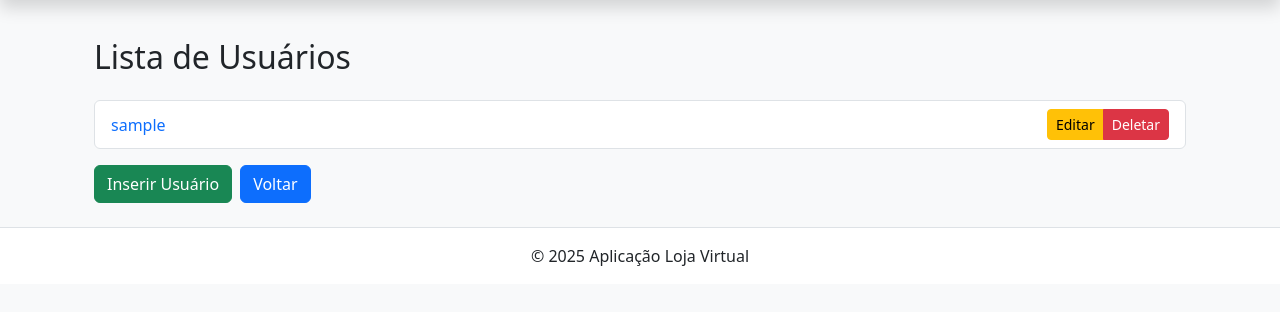
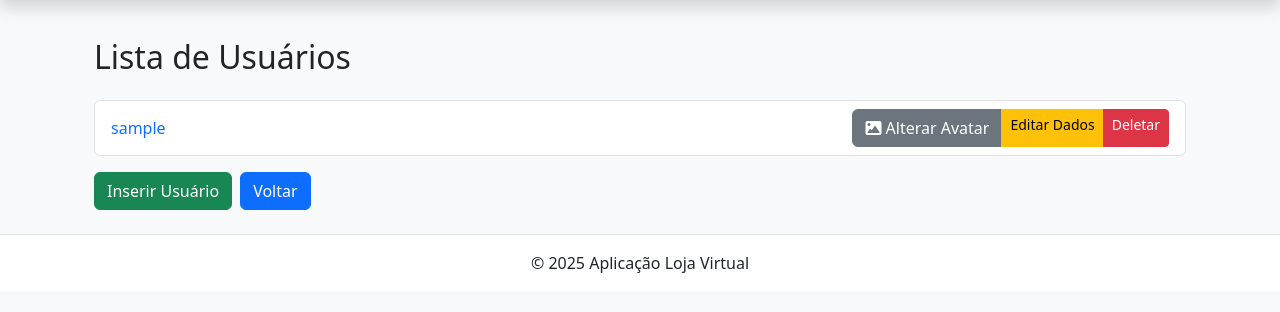
Before and after one commit to ThaisTMartins/SuaPrimeiraPagina-Teixeira, a Django app: page /usuarios/ in a window 1280 px wide. Shown: the part 56-368 px from the top of the page. Run offline with Django 5.2, Linux system fonts and the light colour scheme; the visitor is signed in with stand-in values (Sample User, id 1); data comes from the database, SQL or seed files in the repository; both versions use the stored data as it was before the commit; some libraries are stand-ins or nearby versions.

Commit message:
adição de avatar

```diff
--- a/App/templates/App/lista_usuario.html
+++ b/App/templates/App/lista_usuario.html
@@ -15,7 +15,10 @@
                         </a>
                             <div class="btn-group">
                                 {% if request.user.is_authenticated and request.user.is_superuser or request.user.pk == usuario.id %}
-                                    <a href="{% url 'editar_usuario' usuario.id %}" class="btn btn-warning btn-sm">Editar</a>
+                                    <a href="{% url 'editar_avatar' %}" class="btn btn-secondary">
+                                        <i class="fas fa-image"></i> Alterar Avatar
+                                    </a>
+                                    <a href="{% url 'editar_usuario' usuario.id %}" class="btn btn-warning btn-sm">Editar Dados</a>
                                 {% endif %}
                                 {% if request.user.is_authenticated and request.user.is_superuser %}
                                     <a href="{% url 'deletar_usuario' usuario.id %}" class="btn btn-danger btn-sm">Deletar</a>
--- a/App/urls.py
+++ b/App/urls.py
@@ -5,6 +5,8 @@ from .views import (lista_usuarios, lista_categorias, detalhe_usuarios,
                     deletar_categoria, deletar_interesse, deletar_usuario)
 from .views import produto_list_view, produto_create_view, produto_update_view, produto_delete_view, produto_detail_view
 from django.contrib.auth import views as auth_views
+from django.conf import settings
+from django.conf.urls.static import static
 
 urlpatterns = [
     path('usuarios/', lista_usuarios, name = 'lista_usuarios'),
@@ -16,16 +18,11 @@ urlpatterns = [
     path('usuarios/<int:usuario_id>/clientes/<int:cliente_id>/editar_interesse/<int:interesse_id>/', editar_interesse, name='editar_interesse'),
     path('usuarios/<int:usuario_id>/clientes/<int:cliente_id>/deletar_interesse/<int:interesse_id>/', deletar_interesse, name='deletar_interesse'),
     path('usuarios/<int:usuario_id>/editar_cliente/<int:cliente_id>/', editar_cliente, name='editar_cliente'),
-    #path('criar_produto', criar_produto, name='criar_produto'),
-    #path('produtos/<int:produto_id>/detalhe_produto/', detalhe_produto, name='detalhe_produto'),
     path('criar_usuario', criar_usuario, name= 'criar_usuario'),
     path('criar_categoria', criar_categoria, name='criar_categoria'),
     path('lista_categorias', lista_categorias, name='lista_categorias'),
     path('categorias/<int:categoria_id>/deletar_categoria/', deletar_categoria, name='deletar_categoria'),
     path('editar_categoria/<int:categoria_id>/', editar_categoria, name='editar_categoria'),
-    #path('produtos', lista_produtos_disponiveis, name = 'lista_produtos_disponiveis'),
-    #path('produtos/<int:produto_id>/deletar_produto/', deletar_produto, name='deletar_produto'),
-    #path('editar_produto/<int:produto_id>/', editar_produto, name='editar_produto'),
     path('editar-avatar/', upload_avatar, name='editar_avatar'),
     path('login/', auth_views.LoginView.as_view(), name='login'),
     path('logout/', auth_views.LogoutView.as_view(), name='logout'),
@@ -33,9 +30,11 @@ urlpatterns = [
     path('deletar_avatar/<int:avatar_id>/', perfil, name='deletar_avatar'),
     path('editar_avatar/<int:avatar_id>/', perfil, name='editar_avatar'),
     path('produtos/', produto_list_view.as_view(), name='lista_produtos_disponiveis'),
-    #path('produtos/<int:pk>/', produto_detail_view.as_view(), name='detalhe_produto'),
     path('criar_produto', produto_create_view.as_view(), name='criar_produto'),
     path('editar_produto/<int:produto_id>/', produto_update_view.as_view(), name='editar_produto'),
     path('produtos/<int:produto_id>/deletar_produto/', produto_delete_view.as_view(), name='deletar_produto'),
     path('produtos/<int:produto_id>/detalhe_produto/', produto_detail_view.as_view(), name='detalhe_produto'),
 ]
+
+if settings.DEBUG:
+    urlpatterns += static(settings.MEDIA_URL, document_root=settings.MEDIA_ROOT)
--- a/App/views.py
+++ b/App/views.py
@@ -226,13 +226,13 @@ def editar_usuario(request, usuario_id):
 # Upload
 @login_required
 def upload_avatar(request):
-    avatar, created = Avatar.objects.get_or_create(user=request.user)  # Tenta obter ou cria um novo avatar
+    avatar, created = Avatar.objects.get_or_create(Usuario=request.user)  # Tenta obter ou cria um novo avatar
 
     if request.method == 'POST':
         form = AvatarForm(request.POST, request.FILES, instance=avatar)
         if form.is_valid():
             form.save()
-            return redirect('perfil')  # Redireciona para o perfil
+            return redirect('lista_usuarios')  # Redireciona para a lista de usuários após salvar o avatar
     else:
         form = AvatarForm(instance=avatar)
 
```
Also changed, not shown: App/templates/App/upload_avatar.html (+6 -3 lines), populate.py (+0 -9 lines), db.sqlite3 (deleted), media/avatares/Captura_de_tela_2025-04-15_224658.png (added).
